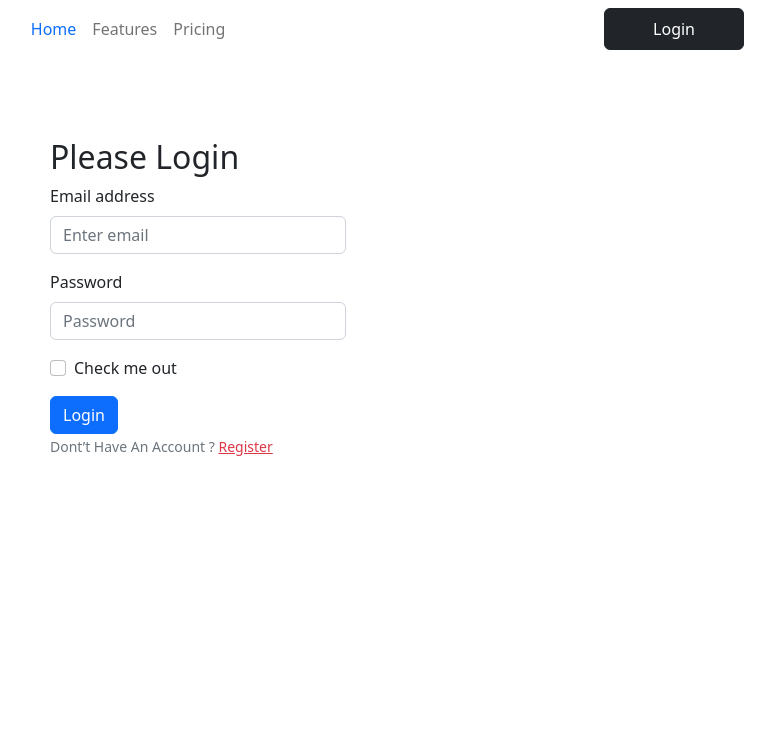
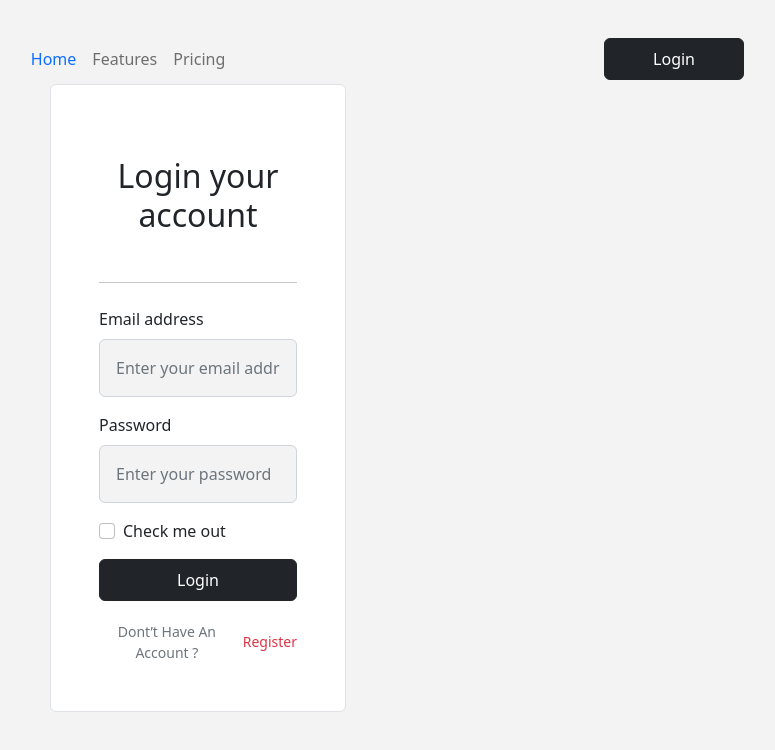
Before and after one commit to AbdullahWB/the-news-dragon, a React (Vite) app: page /login in a window 1280 px wide. Shown: the top 750 px of the page, without its empty margins (442-1217 px from the left). Built offline with nearby package versions, Linux system fonts and the light colour scheme.

Commit message:
login page style

```diff
--- /dev/null
+++ b/src/Pages/Login/Login/Login.css
@@ -0,0 +1,5 @@
+.bg-color{
+    background-color: #F3F3F3;
+    height: 100vh;
+    margin-top: -170px;
+}
--- a/src/Pages/Login/Login/Login.jsx
+++ b/src/Pages/Login/Login/Login.jsx
@@ -3,40 +3,40 @@ import { Container } from 'react-bootstrap';
 import Button from 'react-bootstrap/Button';
 import Form from 'react-bootstrap/Form';
 import { Link } from 'react-router-dom';
+import './Login.css'
 
 const Login = () => {
     return (
-        <Container className='mx-auto w-25'>
-            <h2>Please Login</h2>
-            <Form>
-                <Form.Group className="mb-3" controlId="formBasicEmail">
-                    <Form.Label>Email address</Form.Label>
-                    <Form.Control type="email" name='email' required placeholder="Enter email" />
+        <div className='bg-color d-flex justify-content-center align-items-center'>
+            <Container className='mx-auto w-25 '>
+            <Form className='p-5 w-100 h-100 bg-white border rounded'>
+                <h2 className='text-center text-bold mt-4 mb-5'>Login your account</h2>
+                <hr />
+                <Form.Group className="mb-3 mt-4" controlId="formBasicEmail">
+                    <Form.Label className='text-bold'>Email address</Form.Label>
+                    <Form.Control className='p-3' style={{background: '#F3F3F3'}} type="email" name='email' required placeholder="Enter your email address" />
                 </Form.Group>
-
                 <Form.Group className="mb-3" controlId="formBasicPassword">
-                    <Form.Label>Password</Form.Label>
-                    <Form.Control type="password" name='password' required placeholder="Password" />
+                    <Form.Label className='text-bold'>Password</Form.Label>
+                    <Form.Control className='p-3' style={{background: '#F3F3F3'}} type="password" name='password' required placeholder="Enter your password" />
                 </Form.Group>
                 <Form.Group className="mb-3" controlId="formBasicCheckbox">
                     <Form.Check type="checkbox" label="Check me out" />
                 </Form.Group>
-                <Button variant="primary" type="submit">
+                <Button className='w-100 py-2 mb-3' variant="dark" type="submit">
                     Login
                 </Button>
                 <br />
-                <Form.Text className="">
-                Dont’t Have An Account ? <Link to="/register" className='text-danger'>Register</Link>
+                <Form.Text className="text-center d-flex justify-content-center align-items-center">
+                    Dont’t Have An Account ? <Link to="/register" className='text-danger ms-2 text-decoration-none text-bold'>Register</Link>
                 </Form.Text>
                 <Form.Text className="text-success">
-
                 </Form.Text>
                 <Form.Text className="text-danger">
-
                 </Form.Text>
             </Form>
-
         </Container>
+        </div>
     );
 };
 
--- a/src/Pages/News/EditorsInside/EditorsInside.jsx
+++ b/src/Pages/News/EditorsInside/EditorsInside.jsx
@@ -19,7 +19,7 @@ const EditorsInside = () => {
                         <Card.Body className='px-0'>
                             <Card.Title>Fashion News</Card.Title>
                             <Card.Text>
-                            21 The Most Stylish Wedding Guest Dresses For Spring
+                                21 The Most Stylish Wedding Guest Dresses For Spring
                             </Card.Text>
                         </Card.Body>
                         <p><FaCalendarAlt></FaCalendarAlt> {moment().add(10, 'days').calendar()}</p>
@@ -31,7 +31,7 @@ const EditorsInside = () => {
                         <Card.Body className='px-0'>
                             <Card.Title>Fashion News</Card.Title>
                             <Card.Text>
-                            21 The Most Stylish Wedding Guest Dresses For Spring
+                                21 The Most Stylish Wedding Guest Dresses For Spring
                             </Card.Text>
                         </Card.Body>
                         <p><FaCalendarAlt></FaCalendarAlt> {moment().add(10, 'days').calendar()}</p>
@@ -43,7 +43,7 @@ const EditorsInside = () => {
                         <Card.Body className='px-0'>
                             <Card.Title>Fashion News</Card.Title>
                             <Card.Text>
-                            21 The Most Stylish Wedding Guest Dresses For Spring
+                                21 The Most Stylish Wedding Guest Dresses For Spring
                             </Card.Text>
                         </Card.Body>
                         <p><FaCalendarAlt></FaCalendarAlt> {moment().add(10, 'days').calendar()}</p>
--- a/src/Pages/Shared/NavigationBar/NavigationBar.jsx
+++ b/src/Pages/Shared/NavigationBar/NavigationBar.jsx
@@ -12,7 +12,7 @@ import { AuthContext } from '../../../Providers/AuthProvider';
 const NavigationBar = () => {
     const { user } = useContext(AuthContext)
     return (
-        <Container style={{marginBottom: '80px'}}>
+        <Container style={{marginBottom: '80px', marginTop: '30px'}}>
             <Navbar collapseOnSelect expand="lg" variant="light">
                 <Container>
                     <Navbar.Collapse id="responsive-navbar-nav">
```
